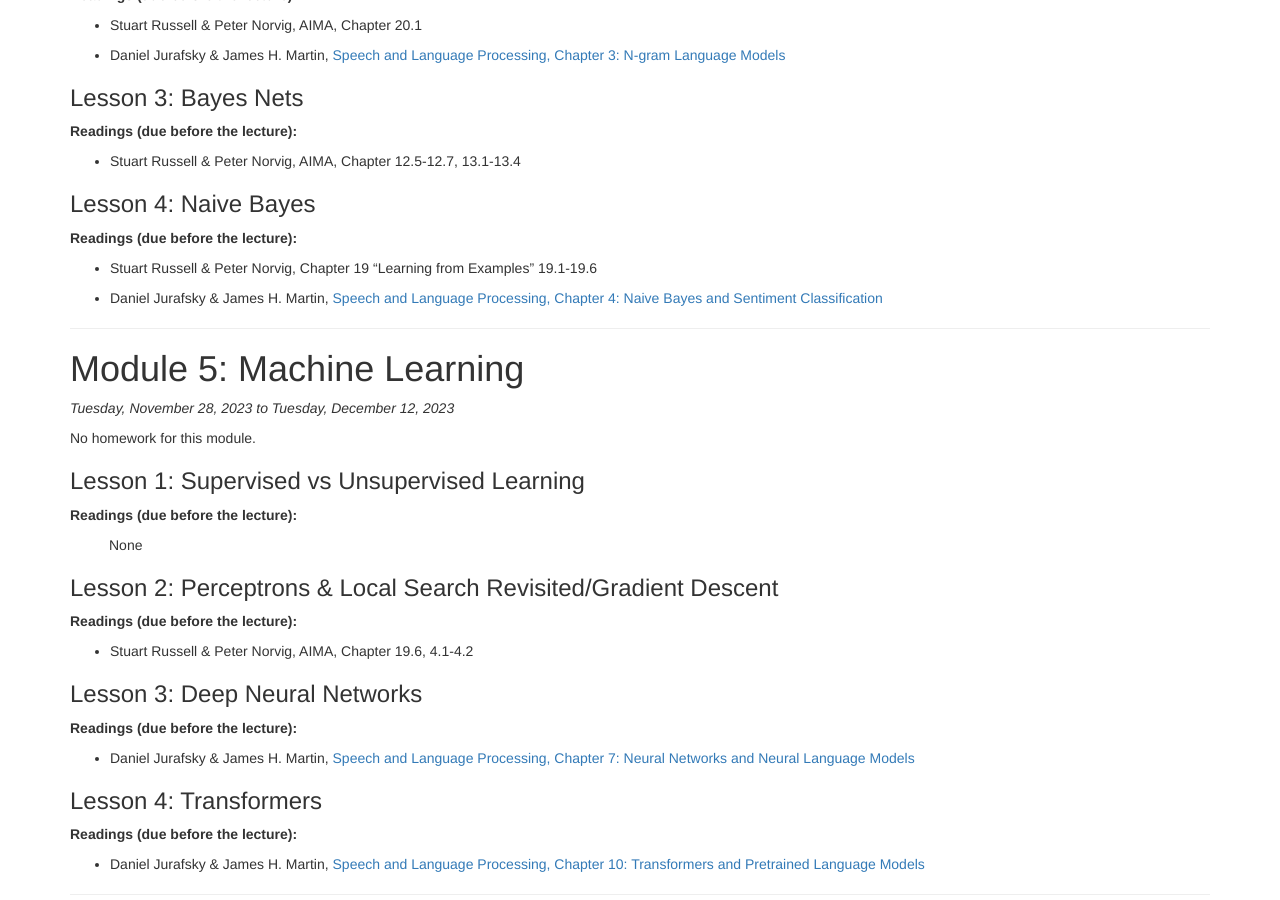
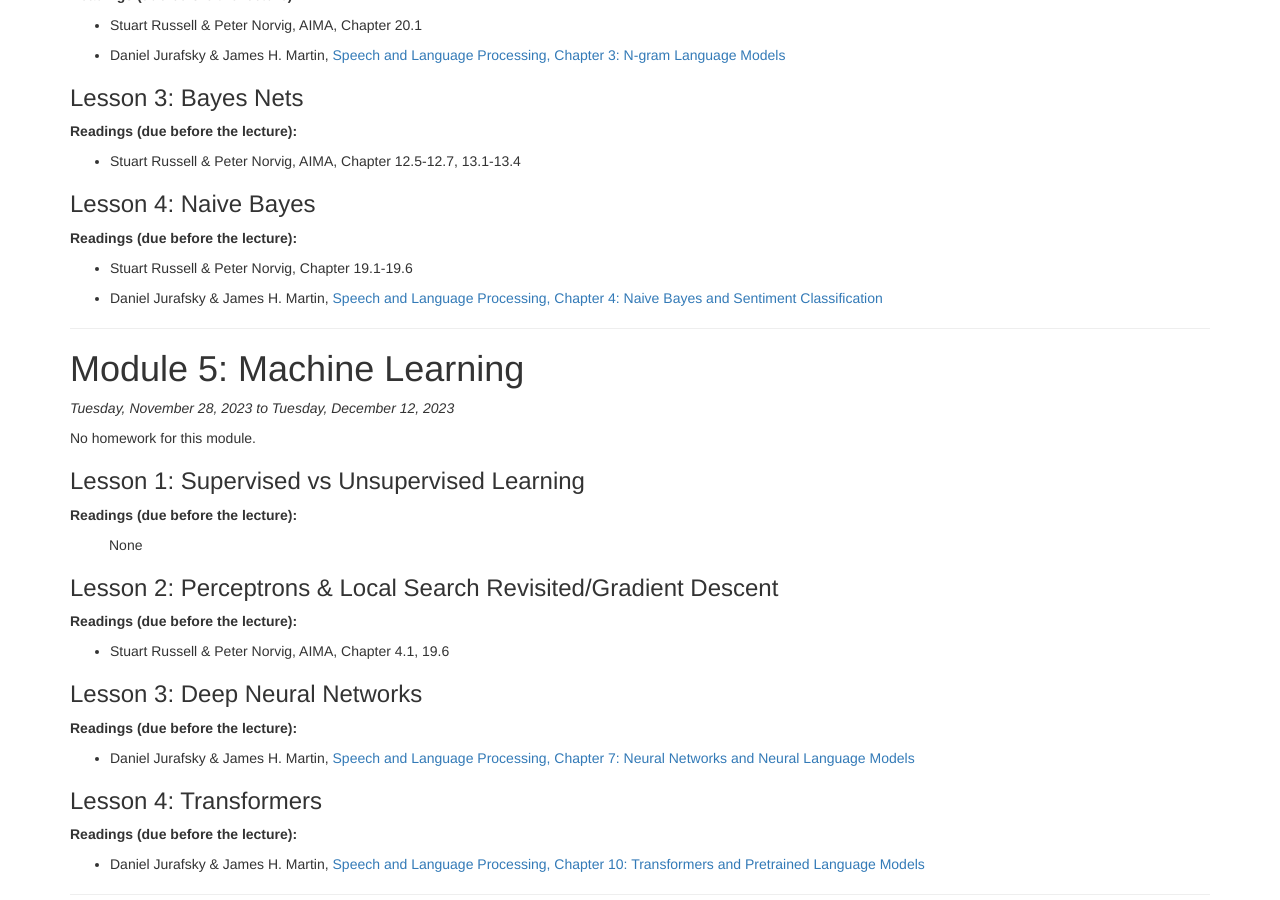
Before and after one commit to lara-martin/Principles-of-AI, a Jekyll site: the page built from modules.md, in a window 1280 px wide and 900 px high, scrolled down 2443 px. Built offline with Jekyll 4.4.1, drawn with Linux system fonts in a browser that asks for light colours; nearby versions of some CDN libraries; a script that is not in the unit is left out.

Commit message:
Update modules.yaml

```diff
--- a/_data/modules.yaml
+++ b/_data/modules.yaml
@@ -251,7 +251,7 @@
         -
           authors: Stuart Russell & Peter Norvig
           url:
-          title: Chapter 19 "Learning from Examples" 19.1-19.6
+          title: Chapter 19.1-19.6
         -
           authors: Daniel Jurafsky & James H. Martin
           url: https://web.stanford.edu/~jurafsky/slp3/4.pdf
@@ -284,7 +284,7 @@
         -
           authors: Stuart Russell & Peter Norvig
           url:
-          title: AIMA, Chapter 19.6, 4.1-4.2
+          title: AIMA, Chapter 4.1, 19.6
     -
       title: Deep Neural Networks
       video:
```
